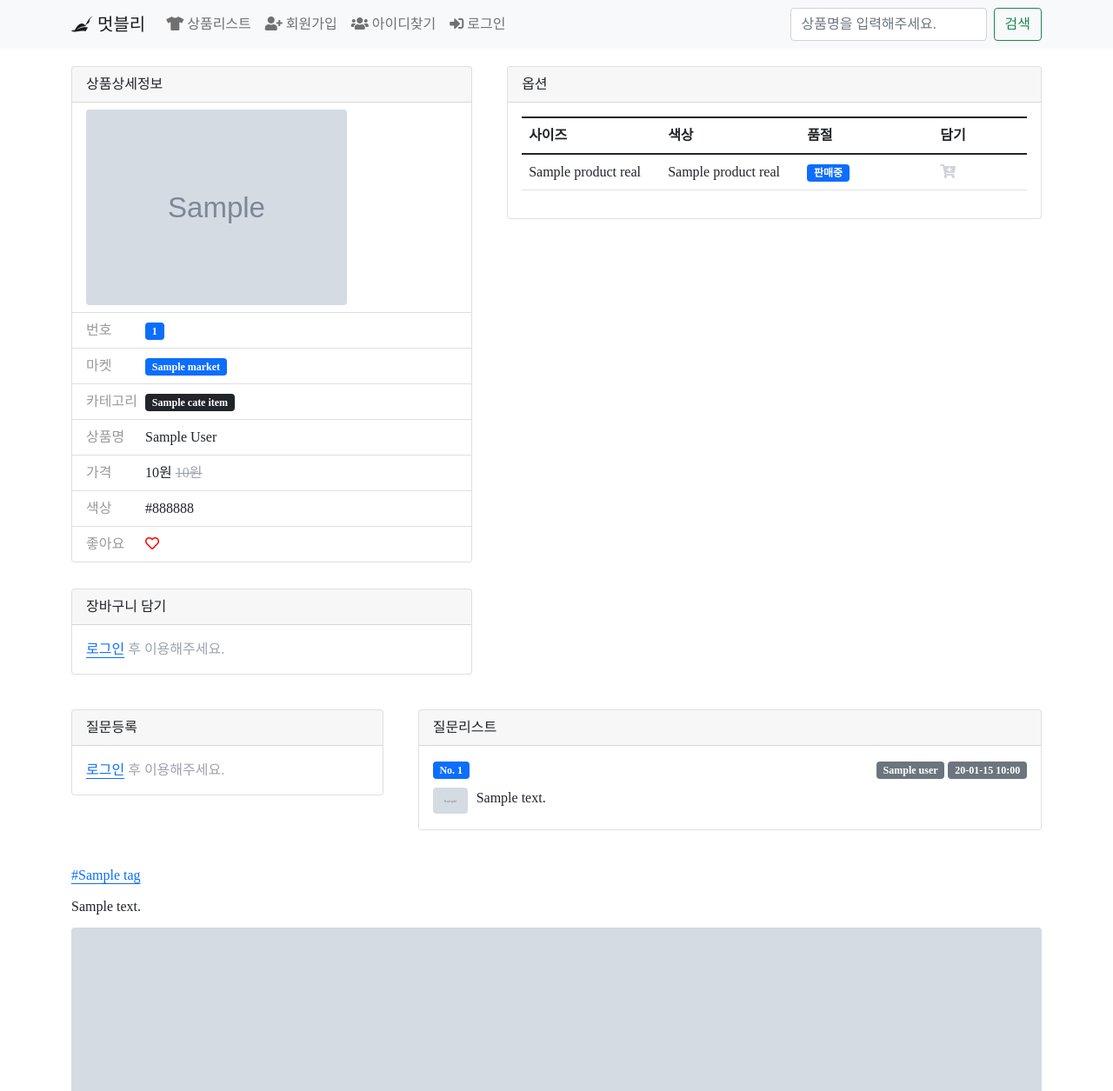
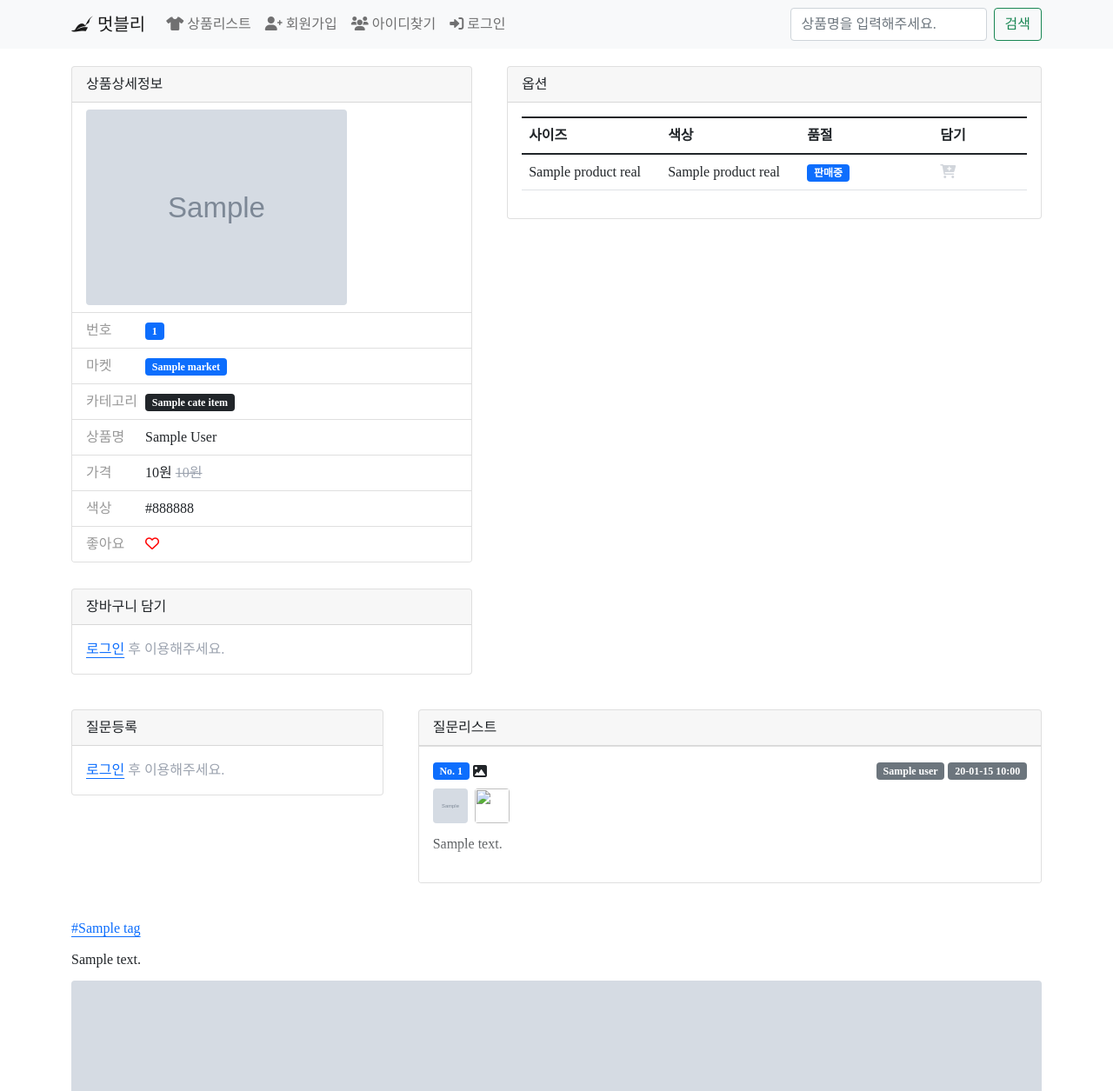
Before and after one commit to jhs512/mbly_final, a Django app: template products/templates/products/product_detail.html in a window 1280 px wide. Shown: the top 1255 px of the page at 87% size. Run offline with Django 3.2, Linux system fonts and the light colour scheme; the template is opened without the code that fills it: most values are stand-ins (such as "Sample title", 1, 10 or a date in 2020); grey boxes marked "Sample" are stand-in pictures; some libraries are stand-ins or nearby versions; some web fonts are replaced.

Commit message:
썸네일 작업

```diff
--- a/base/templates/layout.html
+++ b/base/templates/layout.html
@@ -16,7 +16,7 @@
     <link rel="stylesheet" href="https://cdnjs.cloudflare.com/ajax/libs/bootstrap/5.1.3/css/bootstrap.min.css">
     <script defer src="https://cdnjs.cloudflare.com/ajax/libs/bootstrap/5.1.3/js/bootstrap.min.js"></script>
 
-    <link rel="stylesheet" href="https://cdnjs.cloudflare.com/ajax/libs/font-awesome/5.15.4/css/all.min.css">
+    <link rel="stylesheet" href="https://cdnjs.cloudflare.com/ajax/libs/font-awesome/6.0.0/css/all.min.css">
 
     <link rel="stylesheet" href="{% static 'common.css' %}">
     <script defer src="{% static 'common.js' %}"></script>
--- a/products/templates/products/product_detail.html
+++ b/products/templates/products/product_detail.html
@@ -196,6 +196,7 @@
 
 
 
+
                 </script>
                 {% endif %}
 
@@ -208,11 +209,56 @@
             </div>
 
             {% if questions %}
-            <ul class="list-group list-group-flush">
+            <script>
+                function QuestionList__itemBodyTextClicked(el) {
+                    const $itemBodyText = $(el);
+                    const $itemBody = $itemBodyText.parent();
+                    if ( $itemBody.hasClass('active') ) {
+                        $itemBody.removeClass('active');
+                        $itemBodyText.attr('title', '더보기');
+                    }
+                    else {
+                        $itemBody.addClass('active');
+                        $itemBodyText.attr('title', '숨기기');
+                    }
+                }
+            </script>
+            <style>
+                .question-list__item-body {
+                    height:100px;
+                }
+
+                .question-list__item-body.active {
+                    height:auto;
+                }
+
+                .question-list__item-body-text {
+                    cursor:pointer;
+                }
+
+                .question-list__item-body:not(.active) .question-list__item-body-text {
+                    position:relative;
+                }
+
+                .question-list__item-body:not(.active) .question-list__item-body-text::after {
+                    content:"";
+                    position:absolute;
+                    bottom:0;
+                    left:0;
+                    width:100%;
+                    height:50px;
+                    background-image:linear-gradient(to bottom, rgba(255,255,255,0), rgba(255,255,255,1));
+                }
+            </style>
+            <ul class="question-list list-group list-group-flush">
                 {% for question in questions %}
                 <li class="list-group-item">
                     <div class="t-flex t-items-center mt-2">
                         <span class="badge bg-primary">No. {{question.id}}</span>
+
+                        {% if question.id_asc_related_attachments %}
+                        <span class="t-ml-1 t-leading-none t-self-self"><i class="fa-solid fa-image"></i></span>
+                        {% endif %}
 
                         <div class="t-flex-grow"></div>
 
@@ -220,12 +266,20 @@
                         <span>&nbsp;</span>
                         <span class="badge bg-secondary">{{question.reg_date|date:"y-m-d h:i"}}</span>
                     </div>
-                    <div class="t-flex mt-2">
-                        <div class="t-break-all">
-                            <img src="{{ question.user.profile_img_url }}"
-                                 class="t-rounded t-w-[40px] t-mr-[10px] t-mb-[10px] t-float-left"> {{question.body|safe}}
+                    <div class="t-flex mt-2 question-list__item-body t-overflow-hidden">
+                        <div title="더보기" class="t-flex-grow t-break-all question-list__item-body-text" onclick="QuestionList__itemBodyTextClicked(this);">
+                            <div class="t-flex">
+                                <img src="{{ question.user.profile_img_url }}"
+                                     class="t-rounded t-w-[40px]">
+
+                                {% if question.id_asc_related_attachments %}
+                                <img class="t-ml-2 t-w-[40px] t-h-[40px] t-object-fit t-rounded" src="{{question.id_asc_related_attachments.0.url}}" />
+                                {% endif %}
+                            </div>
+                            <div class="t-mt-3">
+                                {{question.body|safe}}
+                            </div>
                         </div>
-                        <div class="t-flex-grow"></div>
                         {% if question.user == request.user %}
                         &nbsp;
                         <div class="t-flex t-flex-shrink-0 t-flex-col t-items-start t-gap-2">
@@ -282,6 +336,7 @@
                     $(window).on('load', function() {
                         $(window).scrollTop($lastForm.offset().top - $(window).height() + $lastForm.height() + 50);
                     });
+
                 </script>
             </div>
         </div>
@@ -303,8 +358,13 @@
                 </div>
                 <div class="t-flex mt-2">
                     <span class="t-break-all">
-                        <img src="{{ question.user.profile_img_url }}"
-                             class="t-rounded t-w-[40px] t-mr-[10px] t-mb-[10px] t-float-left"> {{question.body|safe}}
+                        <div>
+                            <img src="{{ question.user.profile_img_url }}"
+                                 class="t-rounded t-w-[40px]">
+                        </div>
+                        <div class="t-mt-3">
+                            {{question.body|safe}}
+                        </div>
                     </span>
                     <div class="t-flex-grow"></div>
                     &nbsp;
--- a/products/views.py
+++ b/products/views.py
@@ -20,6 +20,7 @@ from products.serializers import ProductSerializer, ProductCreateSerializer, Pro
     ProductPatchSerializer, ProductRealCreateSerializer
 from qna.forms import QuestionForm
 from qna.models import Question
+from summernote_support.models import RelatedAttachment
 
 
 @require_GET
@@ -171,6 +172,7 @@ def _get_product_detail_context(request: HttpRequest, product_id):
     questions = product \
         .questions \
         .select_related('user') \
+        .prefetch_related(Prefetch('related_attachments', queryset=RelatedAttachment.objects.order_by('id'), to_attr='id_asc_related_attachments'))\
         .order_by('-id')
 
     user_picked = product.product_picked_users.filter(id=request.user.id).exists()
--- a/summernote_support/models.py
+++ b/summernote_support/models.py
@@ -13,4 +13,8 @@ class RelatedAttachment(models.Model):
 
     content_type = models.ForeignKey(ContentType, on_delete=models.DO_NOTHING)
     object_id = models.PositiveIntegerField('관련 데이터 번호')
-    attachment = models.ForeignKey(Attachment, on_delete=models.DO_NOTHING)
+    attachment = models.OneToOneField(Attachment, on_delete=models.DO_NOTHING)
+
+    @property
+    def url(self):
+        return self.attachment.file.url
```
Also changed, not shown: base/static/tailwind.output.css.
